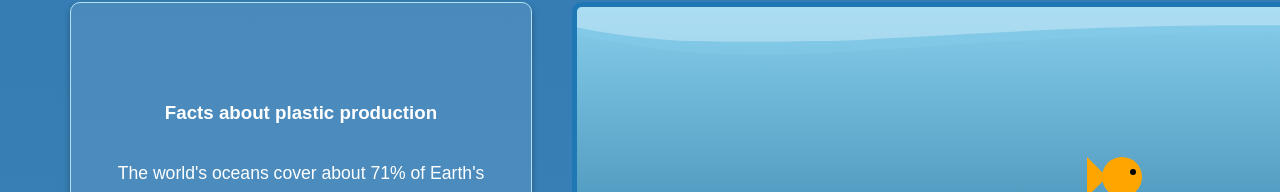
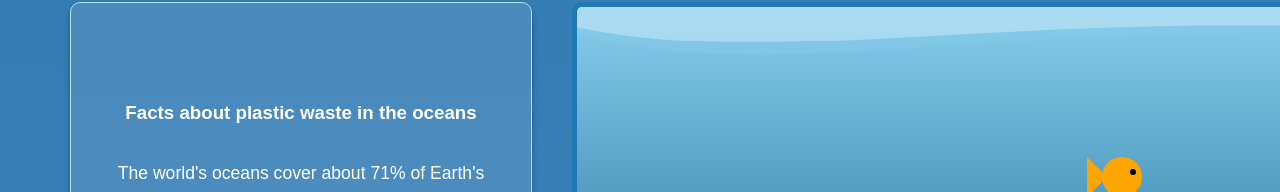
Before and after one commit to FrederikSA/Projekt-plastic_waste, a website: page frontend/index.html in a window 1280 px wide. Shown: the part 1876-2068 px from the top of the page. Drawn offline with nearby package versions, Linux system fonts and the light colour scheme; no server answers.

Commit message:
Opdateret faktaboks

```diff
--- a/frontend/index.html
+++ b/frontend/index.html
@@ -76,7 +76,7 @@
             <div class="left-column">
                 <div class="plastic-c">
                     <div class="fact-box comparison">
-                        <h3>Facts about plastic production</h3>
+                        <h3>Facts about plastic waste in the oceans</h3>
                         <p>The world's oceans cover about 71% of Earth's surface and contain 97% of all the water on the planet.</p>
                         <p>It is estimated that around 1.7 million tonnes of plastic waste enter the oceans every year.</p>
                         <p>This means there is approximately 15 grams of plastic per cubic meter of ocean water.</p>
```
